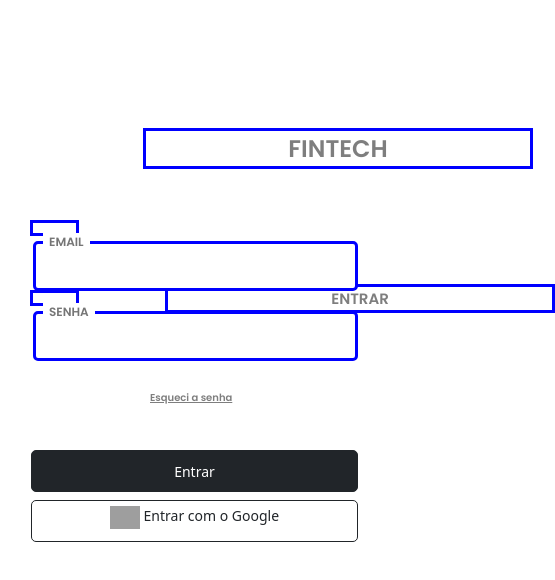
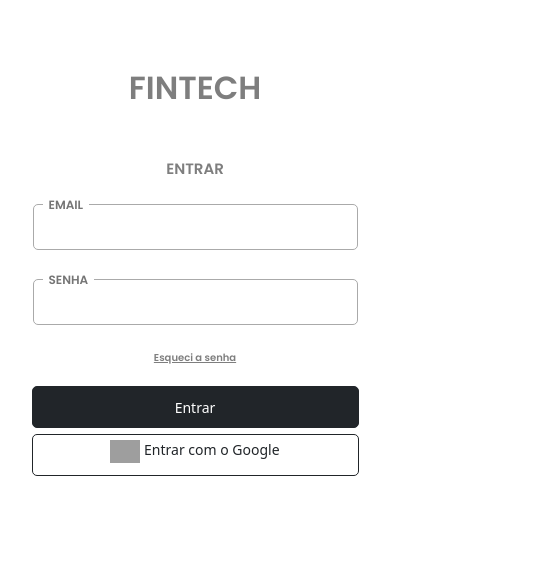
Before and after one commit to MateusDiias/Fintech, a plain HTML site: page index.html in a window 390 px wide. Shown: the whole page, 555 px wide, since content can reach past the window. Drawn offline with nearby package versions, Linux system fonts and the light colour scheme; grey boxes are pictures that could not be loaded.

Commit message:
login ready

```diff
--- a/index.html
+++ b/index.html
@@ -12,8 +12,10 @@
 
 <body>
 
+  <div class="container">
     <div class="fintech">FINTECH</div>
     <div class="entrar">ENTRAR</div>
+    <div class="inputs">
       <div class='input-container-email'>
         <label for="email">EMAIL</label>
         <input name="email" type="email" placeholder="E-mail">
@@ -22,13 +24,18 @@
         <label for="password">SENHA</label>
         <input name="password" type="password" placeholder="password">
       </div>
+    </div>
     <p><a class="link-opacity-50-hover" href="">Esqueci a senha</a></p>
+
+    <div class="buttons">
       <button type="button" class="btn btn-dark btn-sm">Entrar</button>
       <a id="google-btn" class="btn btn-outline-dark btn-sm" href="" role="button">
         <img width="30px" alt="Google sign-in"
           src="https://upload.wikimedia.org/wikipedia/commons/thumb/0/0e/Antu_im-google.svg/512px-Antu_im-google.svg.png" />
         Entrar com o Google
       </a>
+    </div>
+  </div>
 
   <script src="https://cdn.jsdelivr.net/npm/bootstrap@5.3.0/dist/js/bootstrap.bundle.min.js"
     integrity="sha384-geWF76RCwLtnZ8qwWowPQNguL3RmwHVBC9FhGdlKrxdiJJigb/j/68SIy3Te4Bkz"
--- a/style.css
+++ b/style.css
@@ -1,28 +1,17 @@
 @import url('https://fonts.googleapis.com/css2?family=Poppins:wght@600&display=swap');
-
-.container {
-    box-sizing: border-box;
-    overflow: hidden;
-}
 
 .html {
     font-size: 16px;
+}
+
+.container {
+    margin-top: 4em;
 }
 
 .btn {
     border-radius: 5px;
     width: 327px;
     height: 42px;
-    position: absolute;
-    left: 476px;
-    top: 456px;
-}
-
-div,
-div input {
-    border-width: medium;
-    border-style: solid;
-    border-color: #00f;
 }
 
 .entrar {
@@ -38,7 +27,6 @@ div input {
     position: relative;
     display: flex;
     justify-content: center;
-    margin-top: 2em;
     color: #7e7e7e;
     font: 700 32px "Poppins", sans-serif;
 }
@@ -70,31 +58,32 @@ label {
     color: #757575;
     text-align: left;
     font: 200 12px "Poppins", sans-serif;
-    position: absolute;
-    left: 478px;
-    top: 246px;
-    width: 49px;
-    height: 16px;
 }
 
 .input-container-pass {
     color: #757575;
     text-align: left;
     font: 200 12px "Poppins", sans-serif;
-    position: absolute;
-    left: 478px;
-    top: 328px;
-    width: 78px;
-    height: 15px;
 }
 
 
 .link-opacity-50-hover {
+    position: relative;
+    display: flex;
+    justify-content: center;
+    margin: 2em;
     color: #7e7e7e;
     font: 400 10px "Poppins", sans-serif;
-    position: absolute;
-    left: 595px;
-    top: 409px;
+}
+
+.buttons {
+    position: relative;
+    height: 90px;
+    display: flex;
+    flex-direction: column;
+    justify-content: space-between;
+    align-items: center;
+
 }
 
 #google-btn {
@@ -104,57 +93,11 @@ label {
     top: 510px;
 }
 
-@media (max-width: 600px) {
-    .btn {
-        max-width: 100%;
-        left: 31px;
-        right: auto;
-        top: 450px;
-    }
-
-    #google-btn {
-        max-width: 100%;
-        left: 31px;
-        right: auto;
-        top: 500px;
-    }
-
-    .entrar {
-        right: auto;
-        left: 165px;
-        top: 150px;
-    }
-
-    .fintech {
-        left: 143px;
-        right: auto;
-        top: 80px;
-        font-size: 24px;
-    }
-
-    .input-container-email {
-        position: absolute;
-        max-width: 327px;
-        left: 30px;
-        top: 220px;
-        width: 49px;
-        height: 16px;
-    }
-
-    .input-container-pass {
-        position: absolute;
-        max-width: 327px;
-        left: 30px;
-        top: 290px;
-        width: 49px;
-        height: 16px;
-    }
-
-    .link-opacity-50-hover {
-        max-width: 327px;
-        left: 150px;
-        right: auto;
-        top: 390px;
-        width: 100%;
-    }
+.inputs {
+    position: ;
+    height: 150px;
+    display: flex;
+    flex-direction: column;
+    justify-content: space-around;
+    align-items: center;
 }
```
Lines whose indentation alone changed are shown as unchanged.
